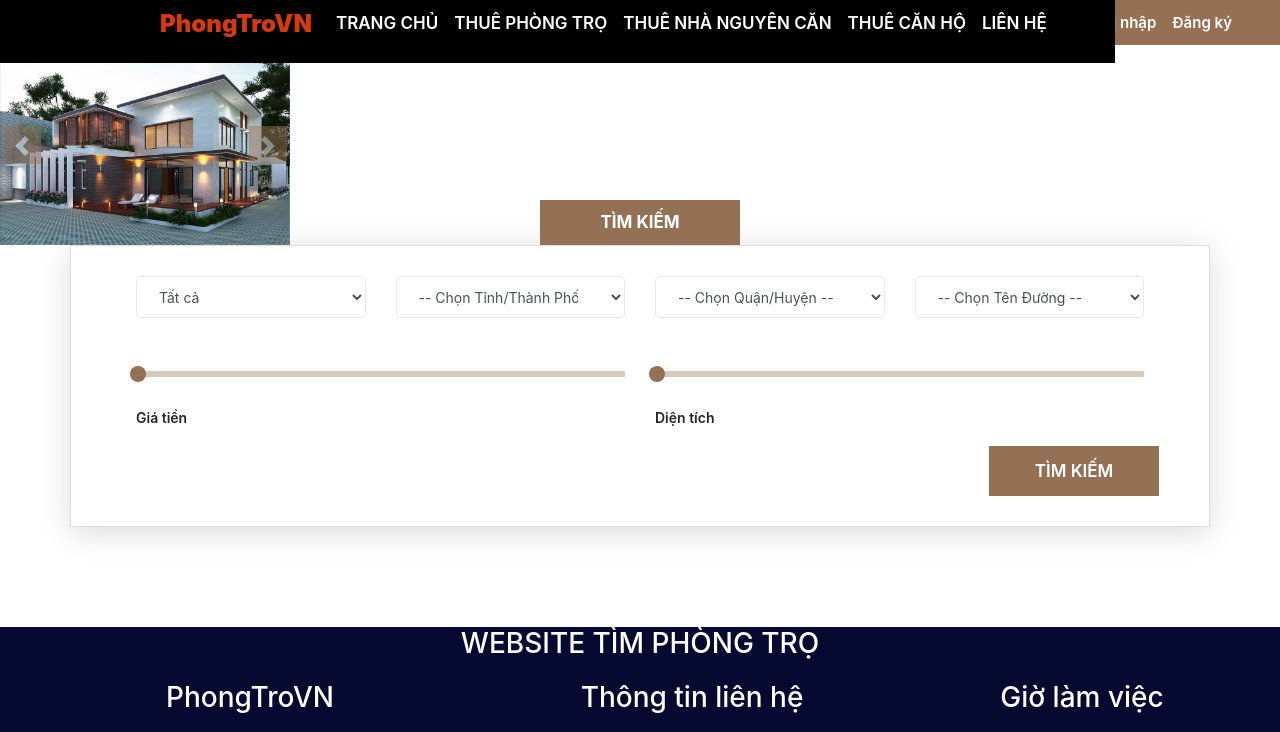
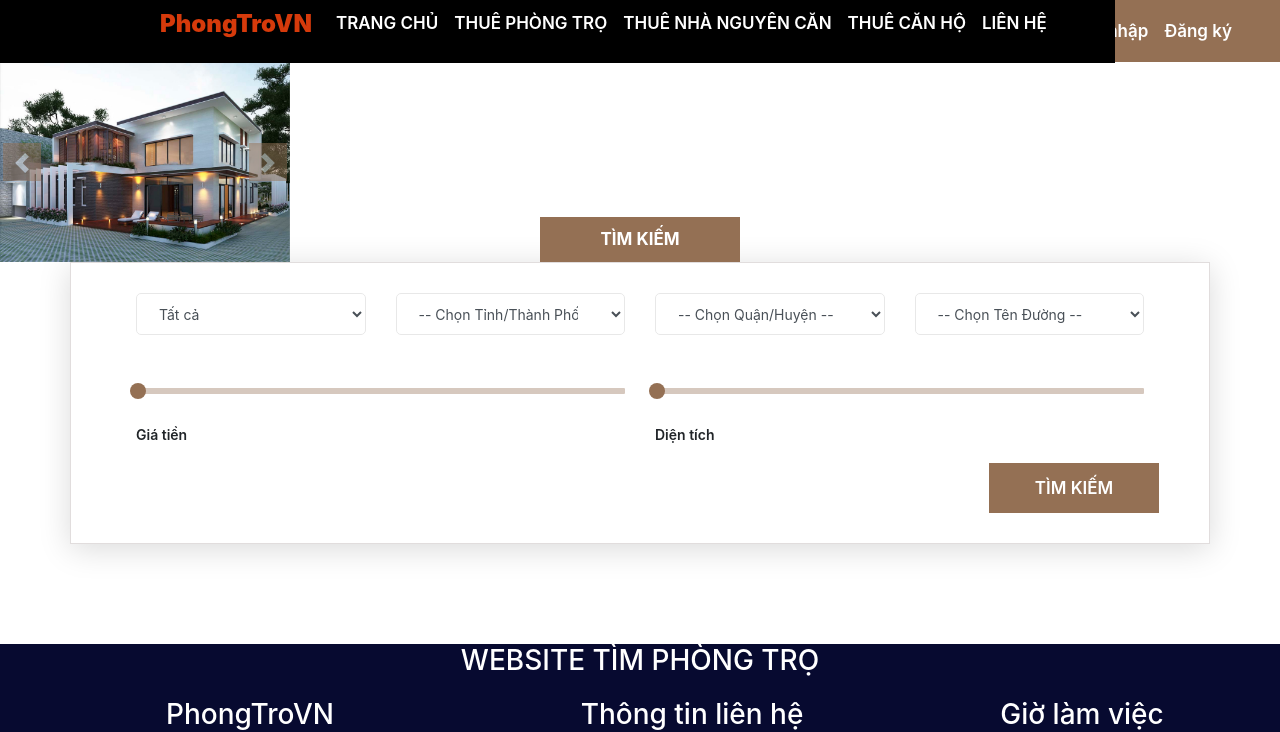
Before and after one commit to HoangNgocSonz/EasyAccomod_frontend, a React (Create React App) app: page / in a window 1280 px wide. Shown: the top 732 px of the page. Built offline with nearby package versions, Linux system fonts and the light colour scheme.

Commit message:
menu ver 3.0

```diff
--- a/src/component/header/header.css
+++ b/src/component/header/header.css
@@ -11,8 +11,8 @@
     font-weight: 400;
     text-align: left;
     background-color: #0a0a0a;
-    height: 45px;
-    max-height: 45px;
+    height: 62px;
+    max-height: 70px;
 
 }
 .header1_info_left{
@@ -23,33 +23,32 @@
 }
 .header1_info_right__div-img{
     background-color: #fff;
-    width: 45px;
-    height: 45px;
+    width: 62px;
+    height: 62px;
     text-align: center;
     float: right;
     padding:8px 4px 0px 0px;
 
 }
 .header1_info_right__div-img>img{
-    width: 20px;
-    height: 20px;
+    width: 40px;
+    height: 40px;
 }
 .header1_info_right__div-login_register{
     line-height: 1;
     background-color: #947054;
-    height: 45px;
+    height: 62px;
     float: right;
     padding: 0px 40px;
 }
 .nav-link{
     color: #fff;
-    font-size: 15px;
+    font-size: 17px;
     font-weight: 600;
-
 }
 .nav-link:hover{
     color: rgb(0, 0, 0);
-    border-bottom:4px solid black ;
+    border-bottom:4px solid rgb(255, 255, 255) ;
 }
 .header2-slide-menu{
     width: 100%;
@@ -157,10 +156,10 @@
     }
     .header2-menu-nav{
         padding: 0px 20px;
+        background-color: black;
     }
     .header2-menu-nav-item{
-        padding: 0px 20px;
-        background-color: rgb(0, 0, 0);
+        padding-top: 10px;
     }
     .carousel-item_img{
         height: 600px;
@@ -172,3 +171,9 @@
         background-color: rgb(0, 0, 0);
     }
 }
+
+@media only screen and (max-width: 1200px) {
+   .bg{
+       background-color: black;
+   }
+}
--- a/src/component/menu/menu.js
+++ b/src/component/menu/menu.js
@@ -29,7 +29,7 @@ class Menu extends Component {
                         </span>
                     </button>
                     <div className="collapse navbar-collapse" id="navbarNav">
-                        <ul className="nav navbar-nav ml-auto">
+                        <ul className="nav navbar-nav ml-auto bg">
                             <li className="nav-item active">
                                 <p className="nav-link header2-menu-nav-item" >Trang chủ</p>
                             </li>
```
Also changed, not shown: src/component/header/image_header/icon_login.png.
